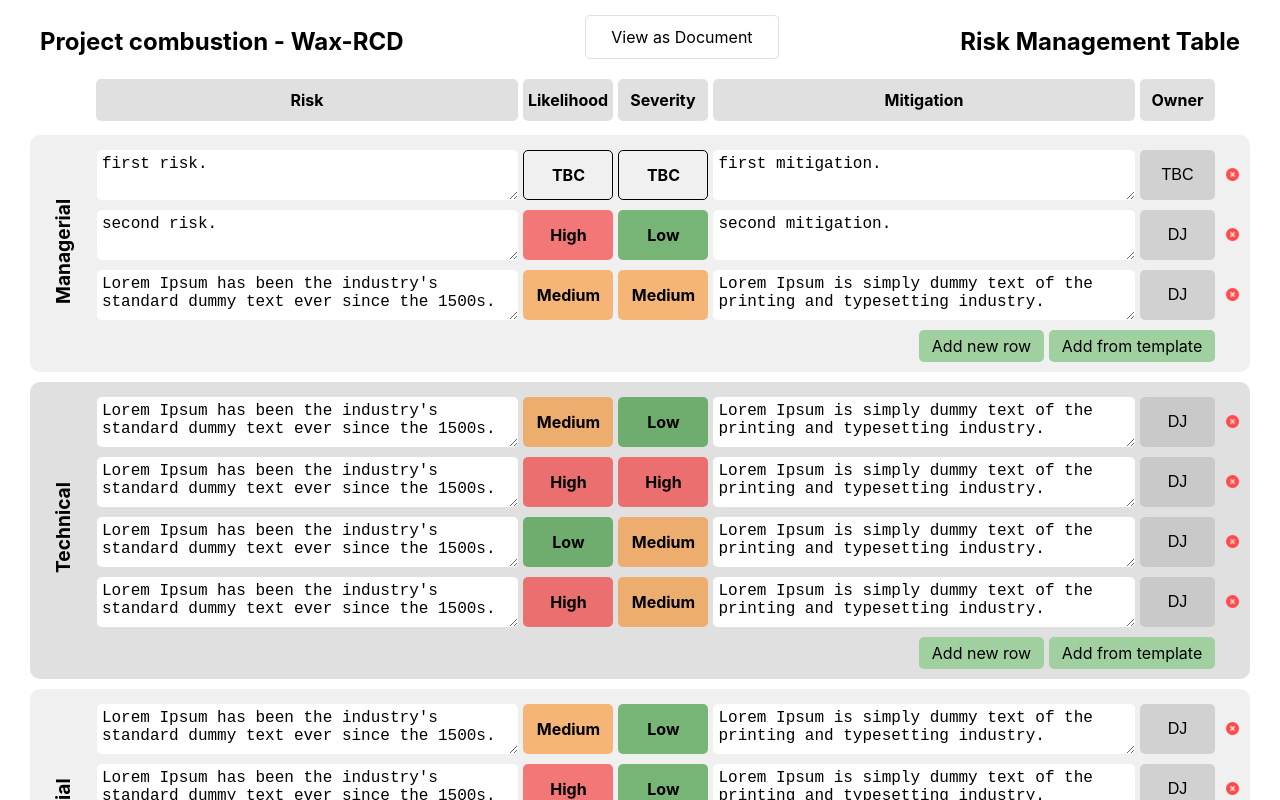
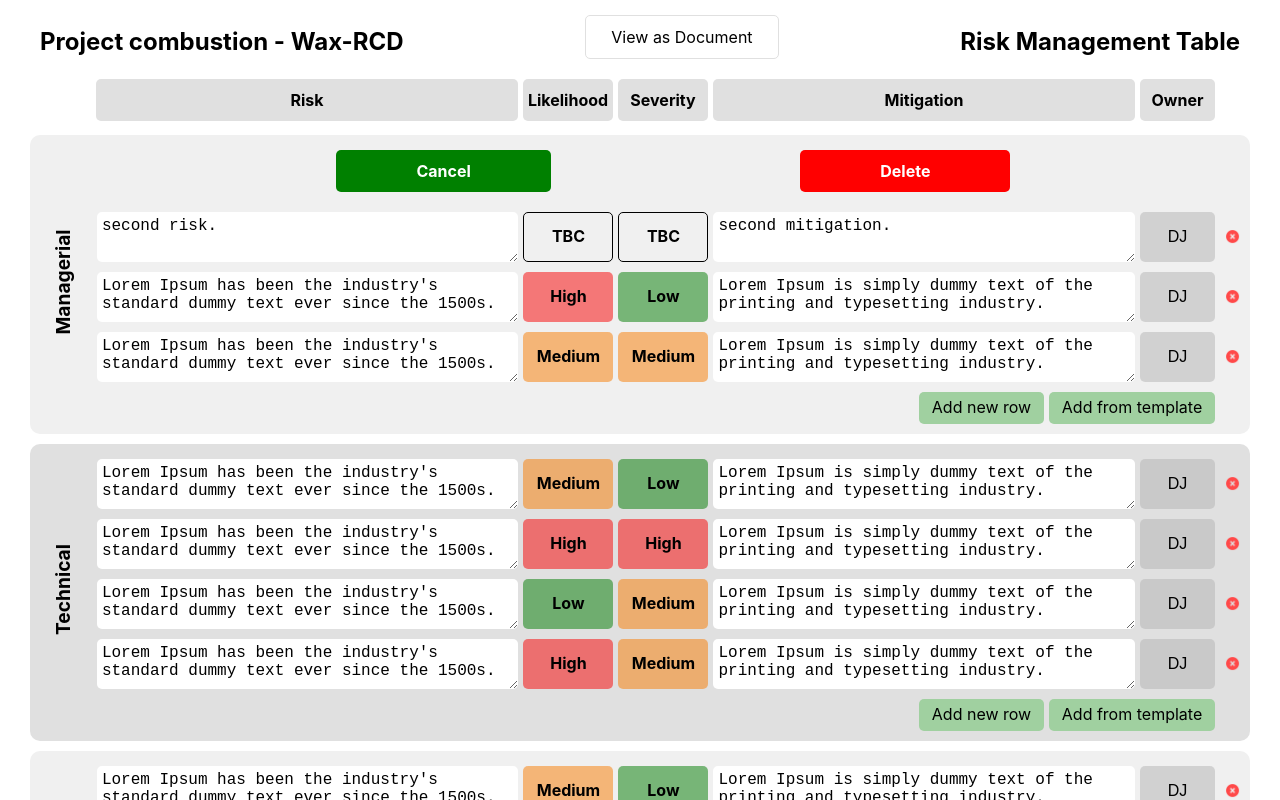
Before and after one commit to jrgrantham/wax, a React (Create React App) app: page /risk-table in a window 1280 px wide. Both pictures are taken after a click on the element 1235 px from the left and 175 px from the top of the page. Shown: the top 800 px of the page. Built offline with nearby package versions, Linux system fonts and the light colour scheme.

Commit message:
confirm delete

```diff
--- a/src/riskManagement/RiskSingle.jsx
+++ b/src/riskManagement/RiskSingle.jsx
@@ -26,6 +26,11 @@ function RiskSingle(props) {
   };
 
   const [riskText, setRiskText] = useState(initialRiskText);
+  const [checkDelete, setCheckDelete] = useState(false);
+
+  function toggleDelete() {
+    setCheckDelete(!checkDelete)
+  }
 
   function onChange(event) {
     console.log(event.target.name);
@@ -59,10 +64,22 @@ function RiskSingle(props) {
 
   function confirmDelete() {
     props.deleteRisk(type.toLowerCase(), risk.id);
+    setCheckDelete(false)
   }
 
   return (
     <Container>
+      {checkDelete ? (
+        <div className="checkDelete">
+          <div className="cancel button" onClick={() => toggleDelete()}>
+            <h6>Cancel</h6>
+          </div>
+          <div className="delete button" onClick={() => confirmDelete()}>
+            <h6>Delete</h6>
+          </div>
+        </div>
+      ) : (
+        <div className="risk">
           <textarea
             type="text"
             onChange={onChange}
@@ -106,8 +123,10 @@ function RiskSingle(props) {
               <img src={tick} alt="delete" />
             </div>
           ) : (
-        <div className="icon" onClick={() => confirmDelete()}>
+            <div className="icon" onClick={() => toggleDelete()}>
               <img src={removeIcon} alt="delete" />
+            </div>
+          )}
         </div>
       )}
     </Container>
@@ -122,6 +141,26 @@ export default connect((state) => state, {
 })(RiskSingle);
 
 const Container = styled.div`
+  .checkDelete {
+    display: flex;
+    justify-content: space-evenly;
+    .button {
+      /* border: 1px solid red; */
+      border-radius: 5px;
+      padding: 0.6rem 5rem;
+      margin: 10px;
+    }
+    .cancel {
+      background-color: green;
+      color: white;
+    }
+    .delete {
+      background-color: red;
+      color: white;
+    }
+  }
+
+  .risk {
     display: grid;
     grid-template-columns: 1fr 90px 90px 1fr 75px 30px;
     column-gap: 5px;
@@ -217,4 +256,5 @@ const Container = styled.div`
         height: auto;
       }
     }
+  }
 `;
```
Also changed, not shown: src/riskManagement/RiskType.jsx (+0 -8 lines). Lines whose indentation alone changed are shown as unchanged.
